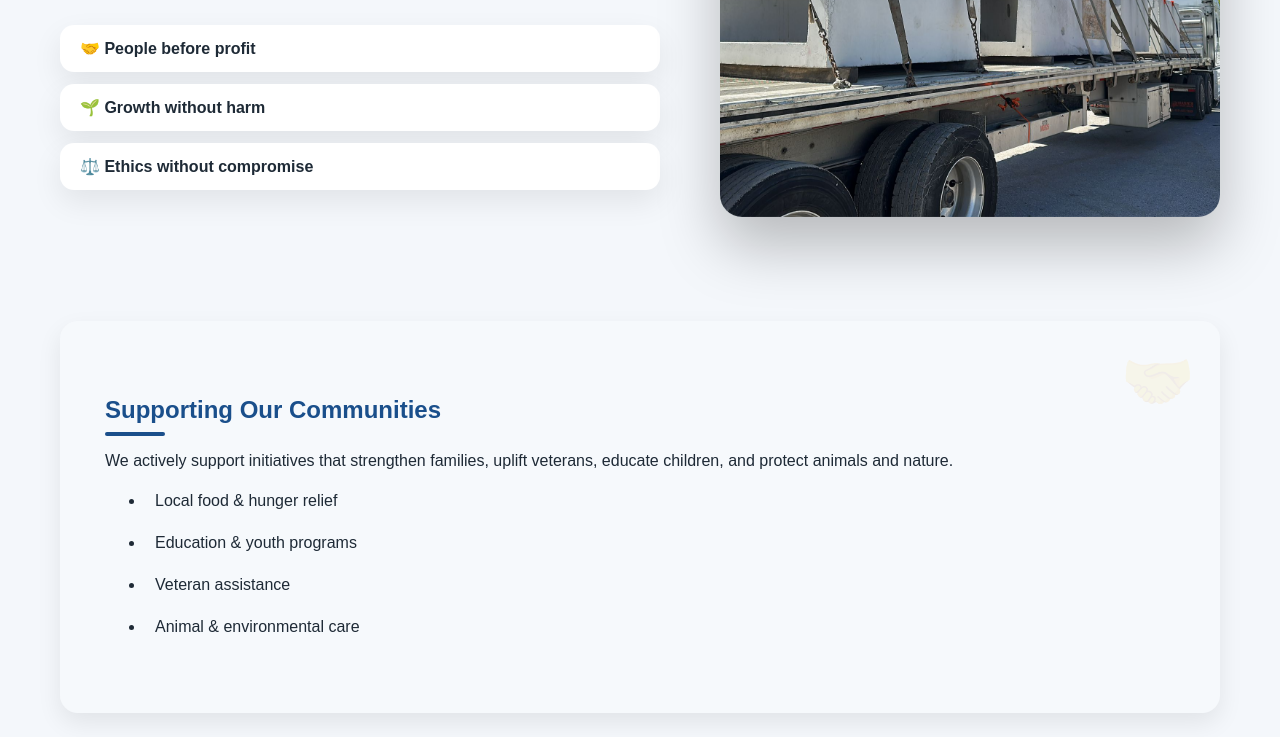
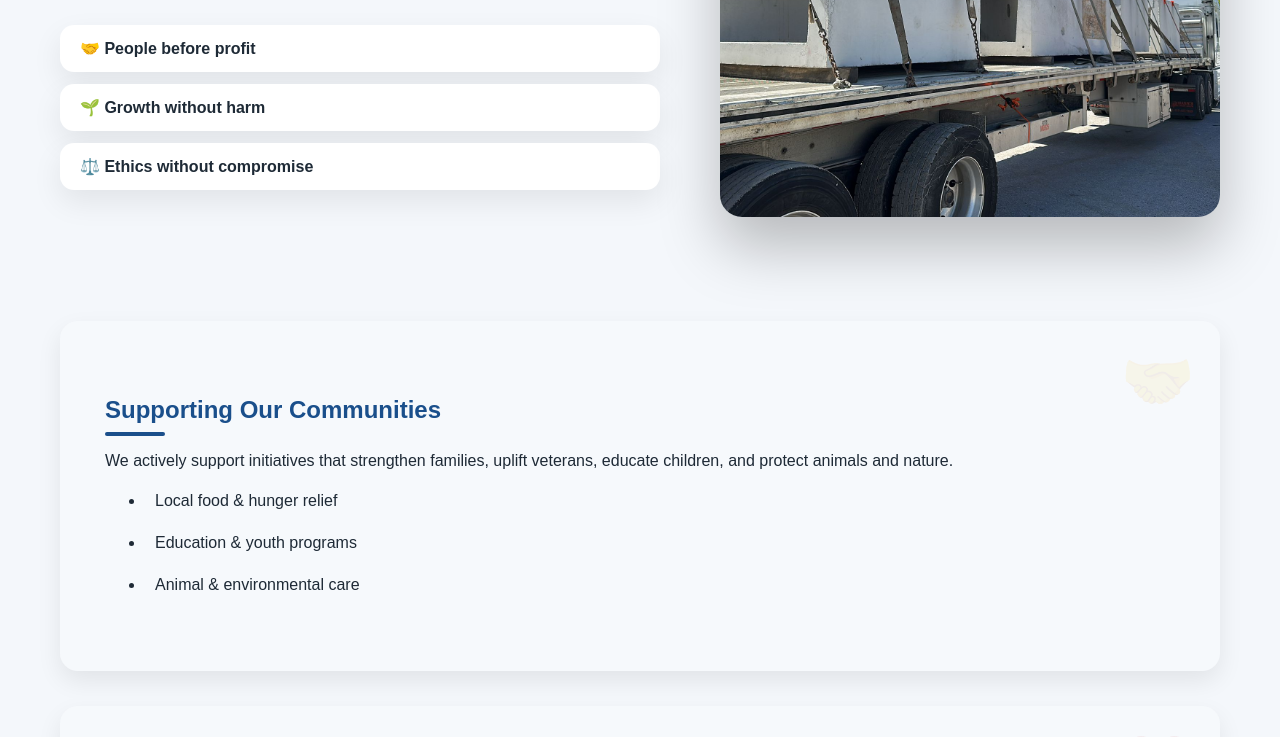
Before and after one commit to MrVenom786/rgm-web-frontend, a React (Create React App) app: page /company/responsibility in a window 1280 px wide. Shown: the part 1250-1987 px from the top of the page. Built offline with nearby package versions, Linux system fonts and the light colour scheme.

Commit message:
Update Responsibility.js

```diff
--- a/src/pages/company/Responsibility.js
+++ b/src/pages/company/Responsibility.js
@@ -105,7 +105,6 @@ function Responsibility() {
         <ul>
           <li>Local food & hunger relief</li>
           <li>Education & youth programs</li>
-          <li>Veteran assistance</li>
           <li>Animal & environmental care</li>
         </ul>
       </section>
```
